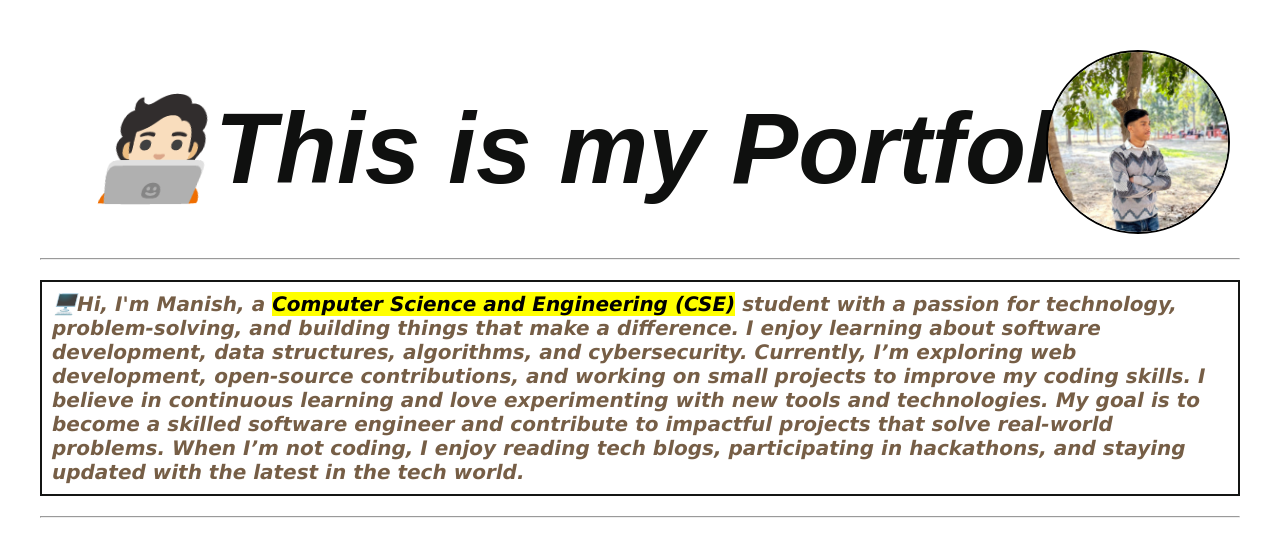
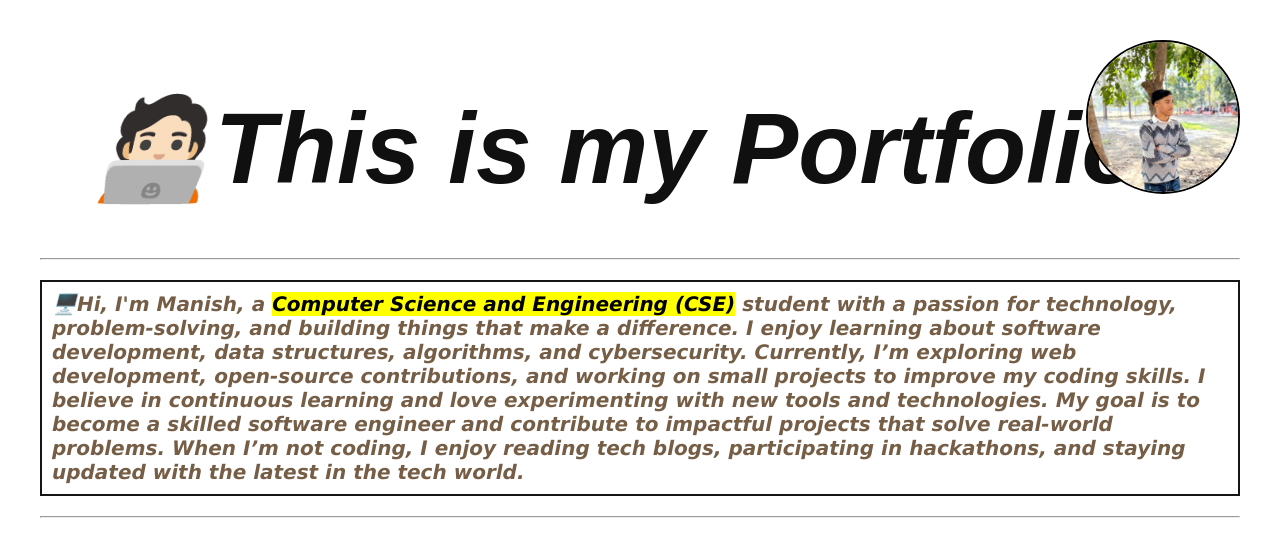
Before and after one commit to Manishcoder520/My-Portfolio, a plain HTML site: page index.html in a window 1280 px wide. Shown: the top 548 px of the page. Drawn offline with Linux system fonts and the light colour scheme.

Commit message:
Add files via upload

```diff
--- a/index.html
+++ b/index.html
@@ -14,10 +14,10 @@
 
     .top-right-photo {
       position: absolute;
-      top: 50px;
-      right: 50px;
-      width: 180px;
-      height: 180px;
+      top: 40px;
+      right: 40px;
+      width: 150px;
+      height: auto;
       border-radius: 50%;
       object-fit: cover;
       border: 2px solid #000;
```
